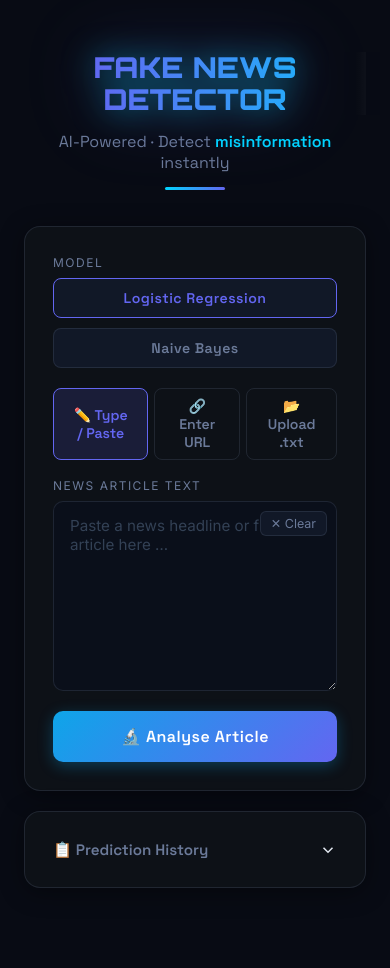
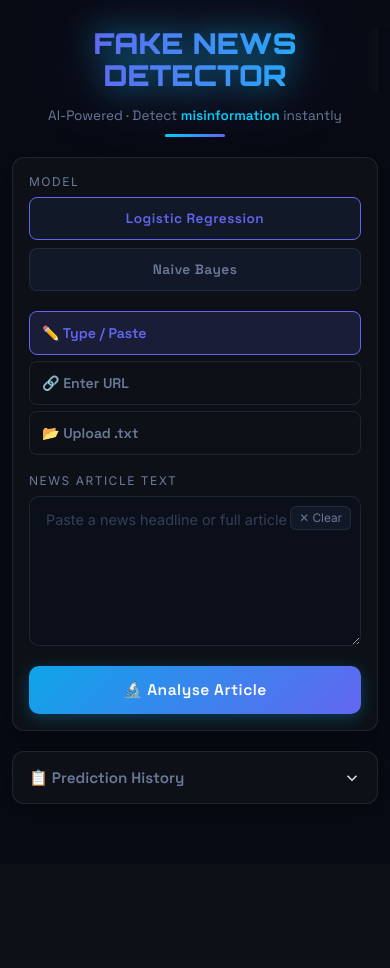
Before and after one commit to nandunanduu/Fake-news-detector, a Flask app: page / in a window 390 px wide. After the commit the page ends 804 px from the top, so only its background shows below. Run offline with Flask 3, Linux system fonts and the light colour scheme.

Commit message:
feat: full responsive design for mobile and tablet

```diff
--- a/api/templates/index.html
+++ b/api/templates/index.html
@@ -250,11 +250,100 @@
     .chevron { transition: transform .25s; }
     .chevron.open { transform: rotate(180deg); }
 
-    /* ── Responsive ── */
-    @media (max-width: 500px) {
-      .prob-row { grid-template-columns: 1fr; }
-      .word-label { width: 80px; }
-      .model-row { flex-direction: column; }
+    /* ══════════════════════════════════════
+       RESPONSIVE — Tablet  (≤ 768 px)
+    ══════════════════════════════════════ */
+    @media (max-width: 768px) {
+      .container { padding: 0 16px 48px; }
+
+      .hero { padding: 36px 0 24px; }
+      .hero-sub { font-size: .92rem; }
+
+      .card { padding: 20px; }
+
+      /* Tabs: allow wrapping so they don't overflow */
+      .tabs { flex-wrap: wrap; gap: 6px; }
+      .tab-btn { padding: 8px 14px; font-size: .82rem; flex: 1; min-width: 100px; text-align: center; }
+
+      /* URL row: stack on tablet */
+      .url-row { flex-direction: column; gap: 8px; }
+      .url-row input { width: 100%; }
+      #fetchBtn { width: 100%; padding: 12px; }
+
+      /* Slightly narrower word label */
+      .word-label { width: 100px; }
+
+      /* History row: hide confidence on tablet to avoid overflow */
+      .history-row { grid-template-columns: 1fr auto; }
+      .history-row .h-conf { display: none; }
+
+      /* Ensure buttons are finger-friendly (≥44px) */
+      .btn-primary  { padding: 14px; font-size: .97rem; }
+      .btn-secondary { padding: 11px 16px; }
+      .model-btn     { padding: 11px; }
+    }
+
+    /* ══════════════════════════════════════
+       RESPONSIVE — Mobile  (≤ 480 px)
+    ══════════════════════════════════════ */
+    @media (max-width: 480px) {
+      .container { padding: 0 12px 40px; }
+
+      .hero { padding: 28px 0 20px; }
+      .hero-sub { font-size: .85rem; }
+      .hero-divider { margin-top: 10px; }
+
+      .card { padding: 16px; border-radius: 12px; }
+
+      /* Model buttons: stack vertically */
+      .model-row { flex-direction: column; gap: 8px; }
+      .model-btn { padding: 12px; font-size: .85rem; }
+
+      /* Tabs: full-width rows */
+      .tabs { flex-direction: column; gap: 6px; }
+      .tab-btn { width: 100%; padding: 12px; font-size: .88rem; text-align: left; }
+
+      /* Smaller textarea on mobile */
+      textarea { height: 150px; font-size: .9rem; }
+
+      /* Clear button: smaller */
+      .clear-btn { padding: 4px 8px; font-size: .74rem; }
+
+      /* Probability cards: stack */
+      .prob-row { grid-template-columns: 1fr; gap: 10px; }
+      .prob-value { font-size: 1.7rem; }
+
+      /* Word chart: compress label */
+      .word-label { width: 75px; font-size: .76rem; }
+      .word-direction { width: 32px; font-size: .65rem; }
+      .word-bar-row { gap: 6px; }
+
+      /* Verdict: smaller letter-spacing */
+      .verdict-fake,
+      .verdict-real { padding: 18px 16px; letter-spacing: 1px; }
+
+      /* History row: single-column on mobile */
+      .history-row { grid-template-columns: 1fr auto; gap: 6px; padding: 10px; }
+      .history-row .h-conf { display: none; }
+      .history-row .h-text { font-size: .8rem; }
+
+      /* Action buttons: stack */
+      #historyContent > div:last-child { flex-direction: column; }
+
+      /* Section header: smaller */
+      .section-header { font-size: .88rem; margin: 18px 0 10px; }
+
+      /* URL meta */
+      .url-meta { padding: 10px 12px; font-size: .84rem; }
+    }
+
+    /* ══════════════════════════════════════
+       RESPONSIVE — Small phones  (≤ 360 px)
+    ══════════════════════════════════════ */
+    @media (max-width: 360px) {
+      .hero-title { font-size: 1.55rem; }
+      .word-label { width: 60px; font-size: .72rem; }
+      .card { padding: 14px; }
     }
   </style>
 </head>
```
